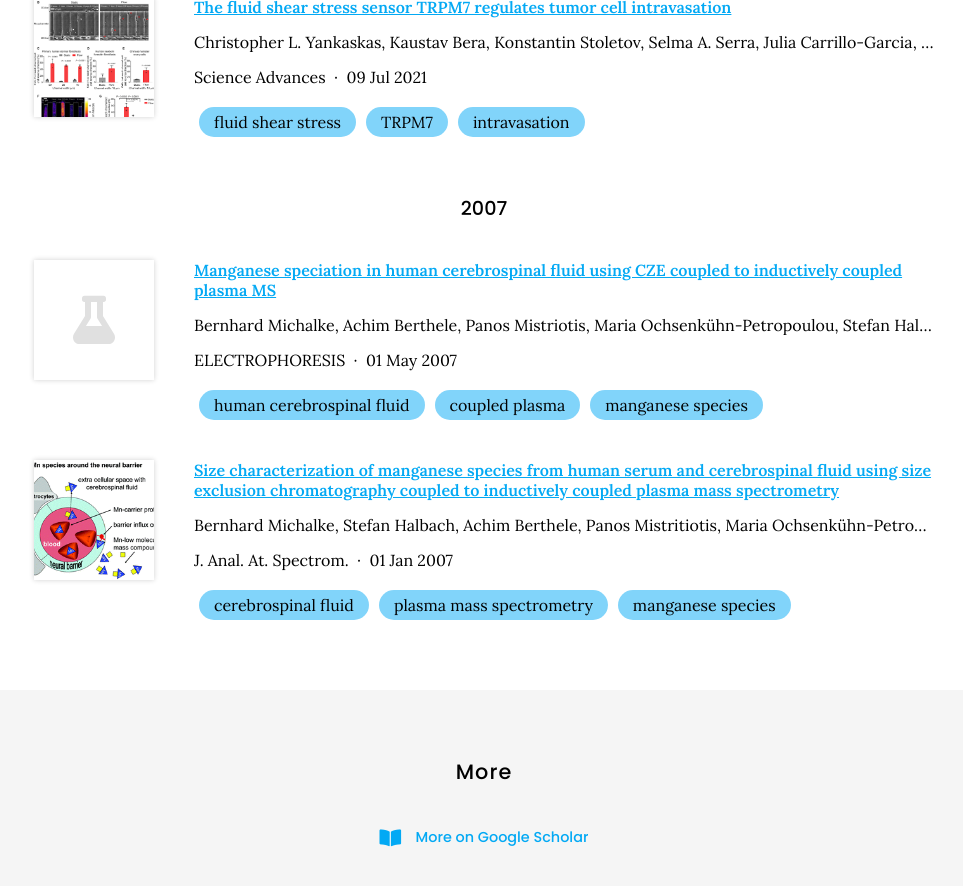
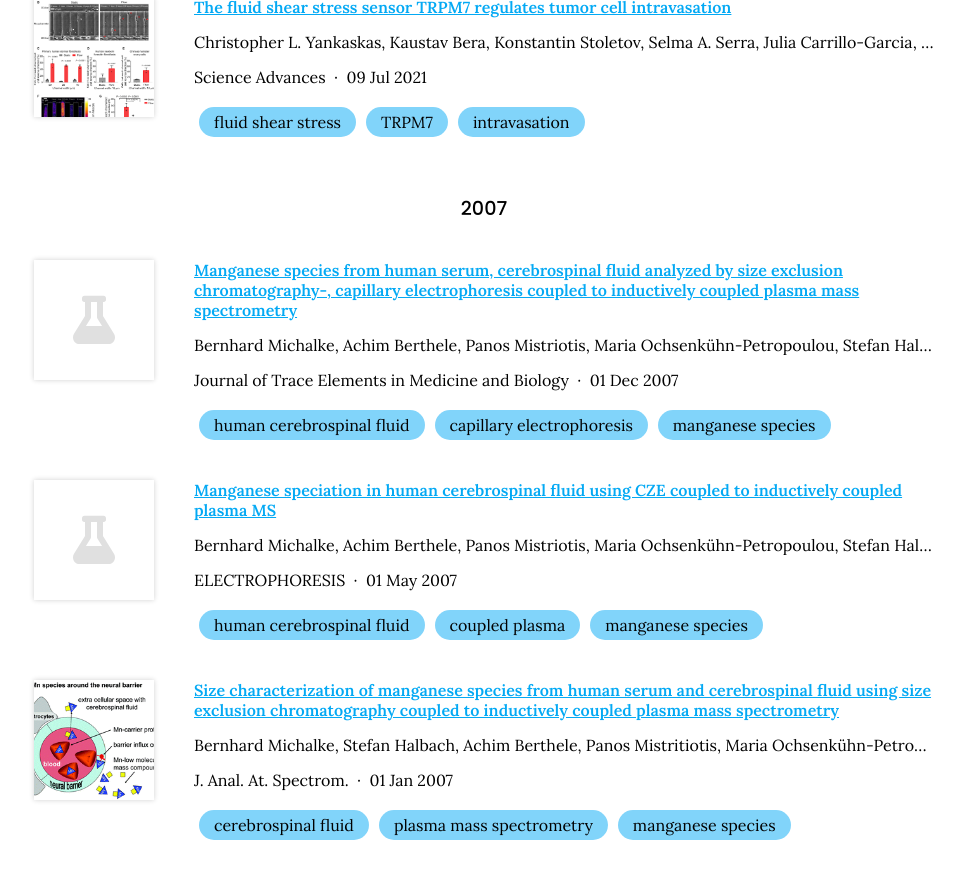
Before and after one commit to mistriotis-lab/mistriotis-lab.github.io, a Jekyll site: the page built from publications/index.md, in a window 1280 px wide and 900 px high, scrolled down 617 px. Shown: the top 886 px of the window, without its empty margins (156-1119 px from the left). Built offline with Jekyll 4.4.1, drawn with Linux system fonts in a browser that asks for light colours; nearby versions of some CDN libraries.

Commit message:
Generate citations

```diff
--- a/_data/citations.yaml
+++ b/_data/citations.yaml
@@ -47,6 +47,23 @@
   - TRPM7
   - intravasation
   image: images/papers/the-fluid-shear-stress.jpeg
+- id: doi:10.1016/j.jtemb.2007.09.004
+  title: Manganese species from human serum, cerebrospinal fluid analyzed by size
+    exclusion chromatography-, capillary electrophoresis coupled to inductively coupled
+    plasma mass spectrometry
+  authors:
+  - Bernhard Michalke
+  - Achim Berthele
+  - Panos Mistriotis
+  - "Maria Ochsenk\xFChn-Petropoulou"
+  - Stefan Halbach
+  publisher: Journal of Trace Elements in Medicine and Biology
+  date: '2007-12-01'
+  link: https://doi.org/fmvg7w
+  tags:
+  - human cerebrospinal fluid
+  - capillary electrophoresis
+  - manganese species
 - id: doi:10.1002/elps.200600686
   title: Manganese speciation in human cerebrospinal fluid using CZE coupled to inductively
     coupled plasma MS
```
